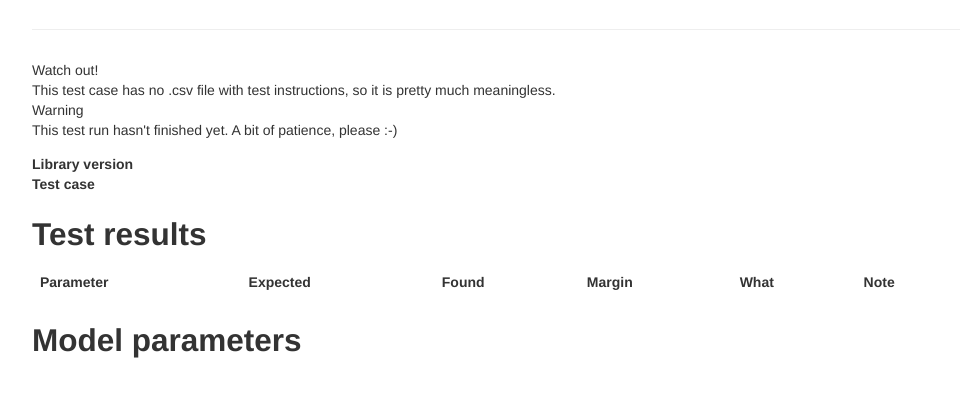
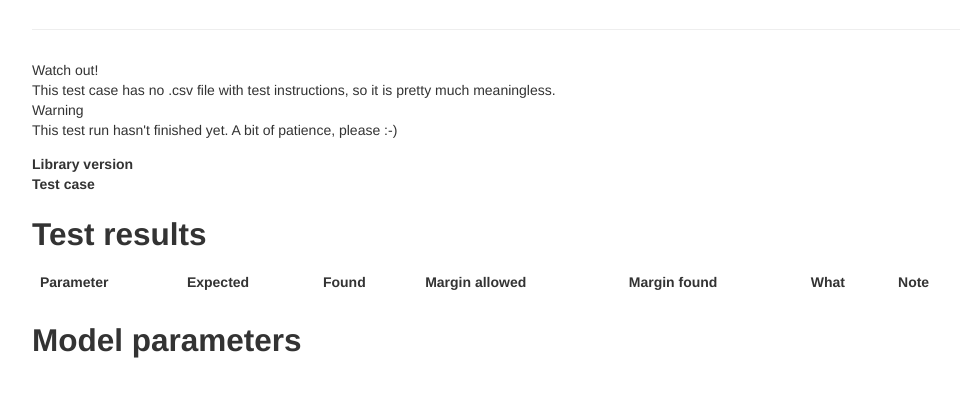
Before and after one commit to nens/threedi-verification, a Django app: template threedi_verification/templates/threedi_verification/test_run.html in a window 1280 px wide. Shown: the top 397 px of the page, without its empty margins (138-1098 px from the left). Run offline with Django 3.2, Linux system fonts and the light colour scheme; the template is opened without the code that fills it, so the values that code supplies are empty; some libraries are stand-ins or nearby versions.

Commit message:
Trying out epsilon_found and margin_found

```diff
--- a/threedi_verification/templates/threedi_verification/test_run.html
+++ b/threedi_verification/templates/threedi_verification/test_run.html
@@ -57,7 +57,8 @@
         <th>Parameter</th>
         <th class="text-right">Expected</th>
         <th class="text-right">Found</th>
-        <th>Margin</th>
+        <th>Margin allowed</th>
+        <th>Margin found</th>
         <th>What</th>
         <th>Note</th>
       </tr>
@@ -100,7 +101,15 @@
           <td>
             {{ instruction.epsilon }}
             {% if not instruction.margin == None %}
+              <br>
               ({{ instruction.margin }})
+            {% endif %}
+          </td>
+          <td>
+            {% if instruction.epsilon_found %}
+              {{ instruction.epsilon_found }}
+              <br>
+              ({{ instruction.margin_found }})
             {% endif %}
           </td>
           <td>
```
